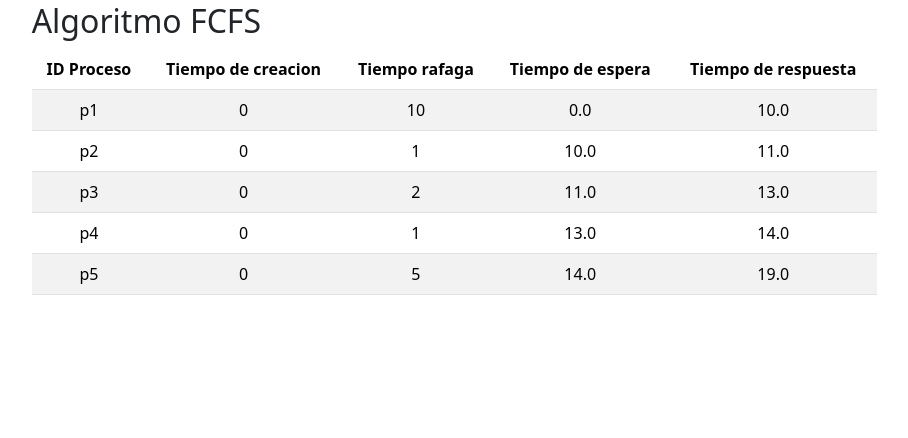
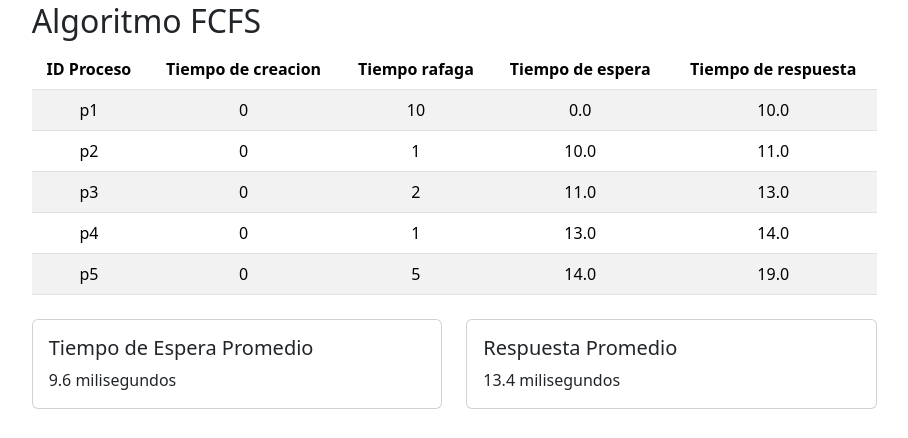
Before and after one commit to jayan04mcc/SO_TRABAJO_FINAL, a Flask app: page / in a window 1280 px wide. Shown: the part 362-800 px from the top of the page, without its empty margins (77-985 px from the left). Run offline with Flask 3, Linux system fonts and the light colour scheme.

Commit message:
Ahora ya se muestran los tiempos promedios de espera y respuesta en la pagina

```diff
--- a/fcfs.py
+++ b/fcfs.py
@@ -1,7 +1,8 @@
-import tkinter as tk
+#2DO ARCHIVO
+#se extrae los procesos obtenidos del sistema, los cuales se encuentran en la lista_procesos
 from x import lista_procesos
 
-
+respuestas=[]
 
 class Proceso:
     def __init__(self, id, tiempoLlegada, tiempoRafaga, tiempoEspera=0, tiempoRespuesta=0):
@@ -50,9 +51,11 @@ def tiempoEsperaYRespuesta(procesos):
 
         clock += proceso.tiempoRafaga
 
-    print("COMPLETO")
-    print(f"Tiempo de espera promedio: {tiempoEsperaPromedio / n:.2f} milisegundos.")
-    print(f"Tiempo de respuesta promedio: {tiempoRespuestaPromedio / n:.2f} milisegundos.")
+    #print("COMPLETO")
+    #print(f"Tiempo de espera promedio: {tiempoEsperaPromedio / n:.2f} milisegundos.")
+    #print(f"Tiempo de respuesta promedio: {tiempoRespuestaPromedio / n:.2f} milisegundos.")
+    respuestas.append(tiempoEsperaPromedio/n)
+    respuestas.append(tiempoRespuestaPromedio/n)
 
 def mostrarProcesos(procesos):
     for proceso in procesos:
@@ -65,12 +68,7 @@ def mostrarProcesos(procesos):
 
 def fcfs(procesos):
     ordenarProcesosPorTiempoLlegada(procesos)
-    #print("ORDENADO")
-    #mostrarProcesos(procesos)
     tiempoEsperaYRespuesta(procesos)
-    #print("Finalizo")
-
-
 
 
 # Lista de procesos
--- a/index.py
+++ b/index.py
@@ -1,6 +1,6 @@
 from flask import Flask, render_template
 from x import lista_procesos
-from fcfs import procesos
+from fcfs import procesos, respuestas
 
 
 app = Flask(__name__)
@@ -8,7 +8,7 @@ app = Flask(__name__)
 #voy a indicar la ruta raiz
 @app.route("/")
 def principal():
-    return render_template("index.html", procesos=lista_procesos, resultados=procesos) #buscara la vista y la mostrara
+    return render_template("index.html", procesos=lista_procesos, resultados=procesos, tiempos=respuestas) #buscara la vista y la mostrara
 
 #definiendo otra ruta
 @app.route("/contacto")
--- a/templates/index.html
+++ b/templates/index.html
@@ -55,6 +55,26 @@
                 {%endfor%}
             </tbody>
         </table>
+
+        <div class="row mt-4">
+            <div class="col-md-6">
+                <div class="card">
+                    <div class="card-body">
+                        <h5 class="card-title">Tiempo de Espera Promedio</h5>
+                        <p class="card-text">{{tiempos[0]}} milisegundos</p>
+                    </div>
+                </div>
+            </div>
+
+            <div class="col-md-6">
+                <div class="card">
+                    <div class="card-body">
+                        <h5 class="card-title">Respuesta Promedio</h5>
+                        <p class="card-text">{{tiempos[1]}} milisegundos</p>
+                    </div>
+                </div>
+            </div>
+        </div>
     </div>
 </div>
 
--- a/x.py
+++ b/x.py
@@ -1,3 +1,5 @@
+#PRIMER ARCHIVO
+#Su funcion unicamente es extraer los procesos del sistema, con sus datos mas relevantes
 import psutil
 import time
 
```
